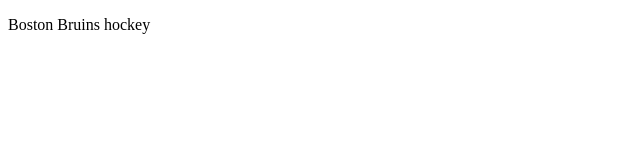
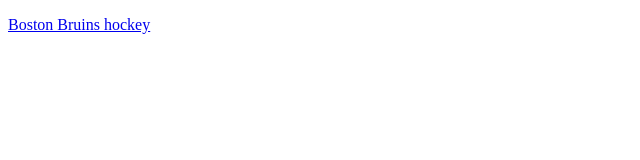
Before and after one commit to reinant82/webpage, a plain HTML site: page e.g.second.html.html in a window 1280 px wide. Shown: the whole page, without its empty margins (0-640 px from the left). Drawn offline with Linux system fonts and the light colour scheme.

Commit message:
link nhl.com

```diff
--- a/e.g.second.html.html
+++ b/e.g.second.html.html
@@ -3,7 +3,8 @@
 <head>
    <title>First Hockey HTML </title>
 <head/>
-
+<a href=//"http"://www.nhl.com>
+   </>
 <body>
 <p>Boston Bruins hockey</p>
 </body>
```
